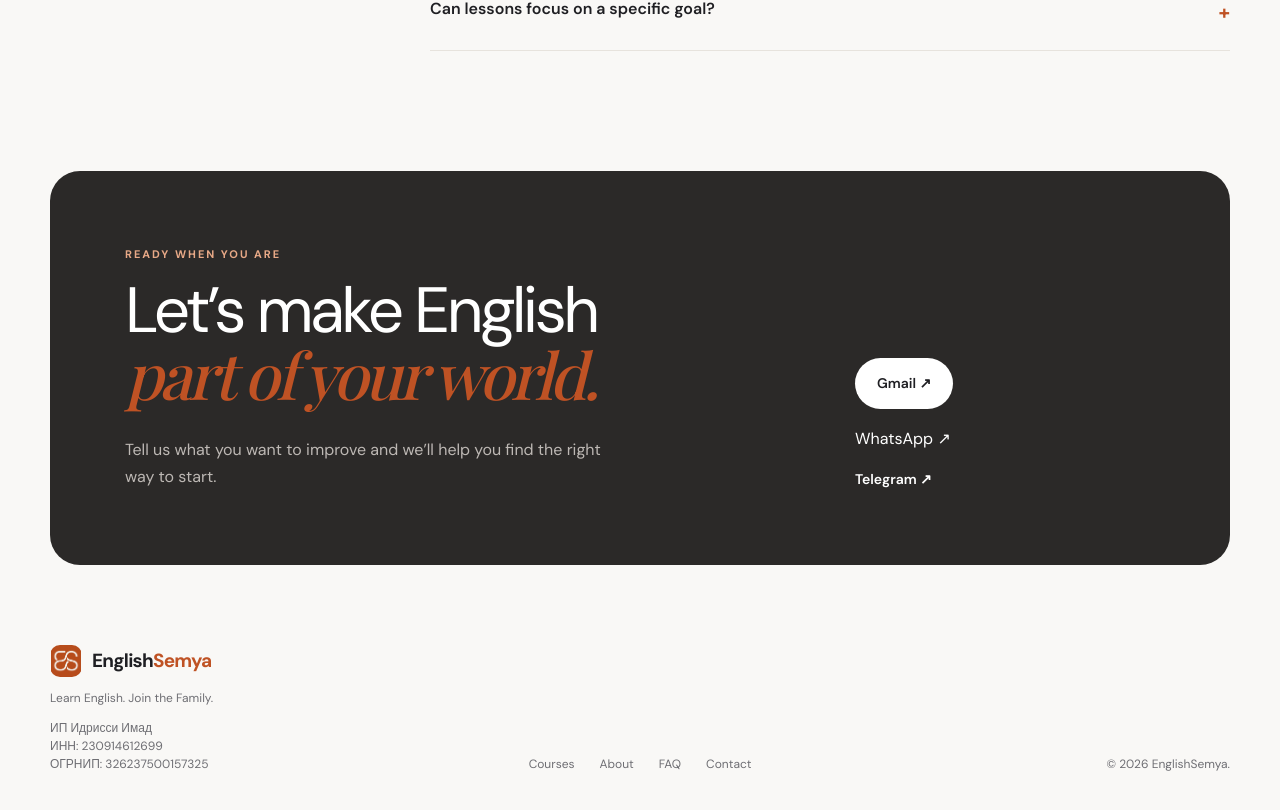
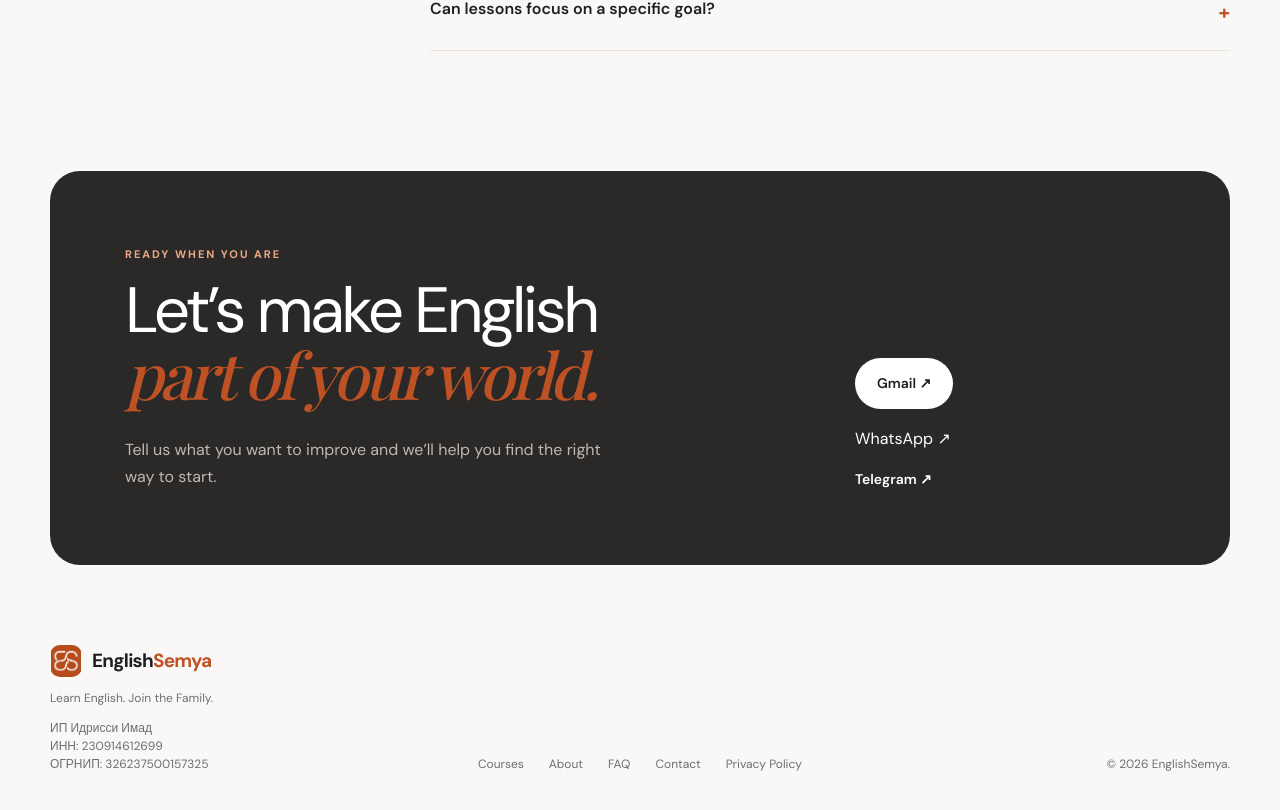
Before and after one commit to Imadoidrissi/englishsemya, a Next.js app: page / in a window 1280 px wide. Shown: the part 4677-5487 px from the top of the page. Built offline with nearby package versions, Linux system fonts and the light colour scheme; a web font is replaced by a local one.

Commit message:
Update page.tsx

```diff
--- a/src/app/page.tsx
+++ b/src/app/page.tsx
@@ -398,6 +398,7 @@ export default function Home() {
           <a href="#about">About</a>
           <a href="#faq">FAQ</a>
           <a href="#contact">Contact</a>
+          <a href="/privacy-policy">Privacy Policy</a>
         </div>
 
         <p>© {new Date().getFullYear()} EnglishSemya.</p>
```
